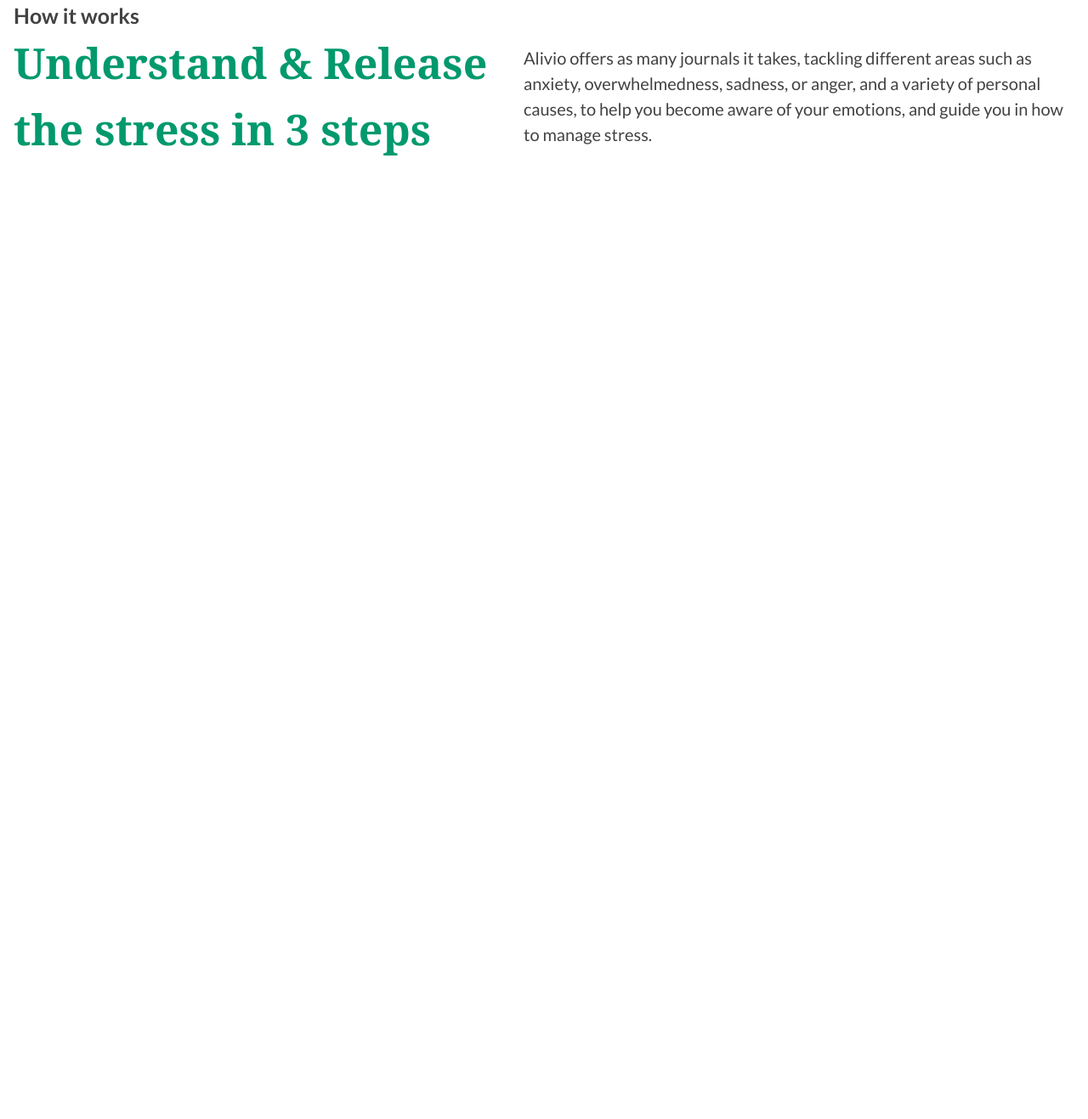
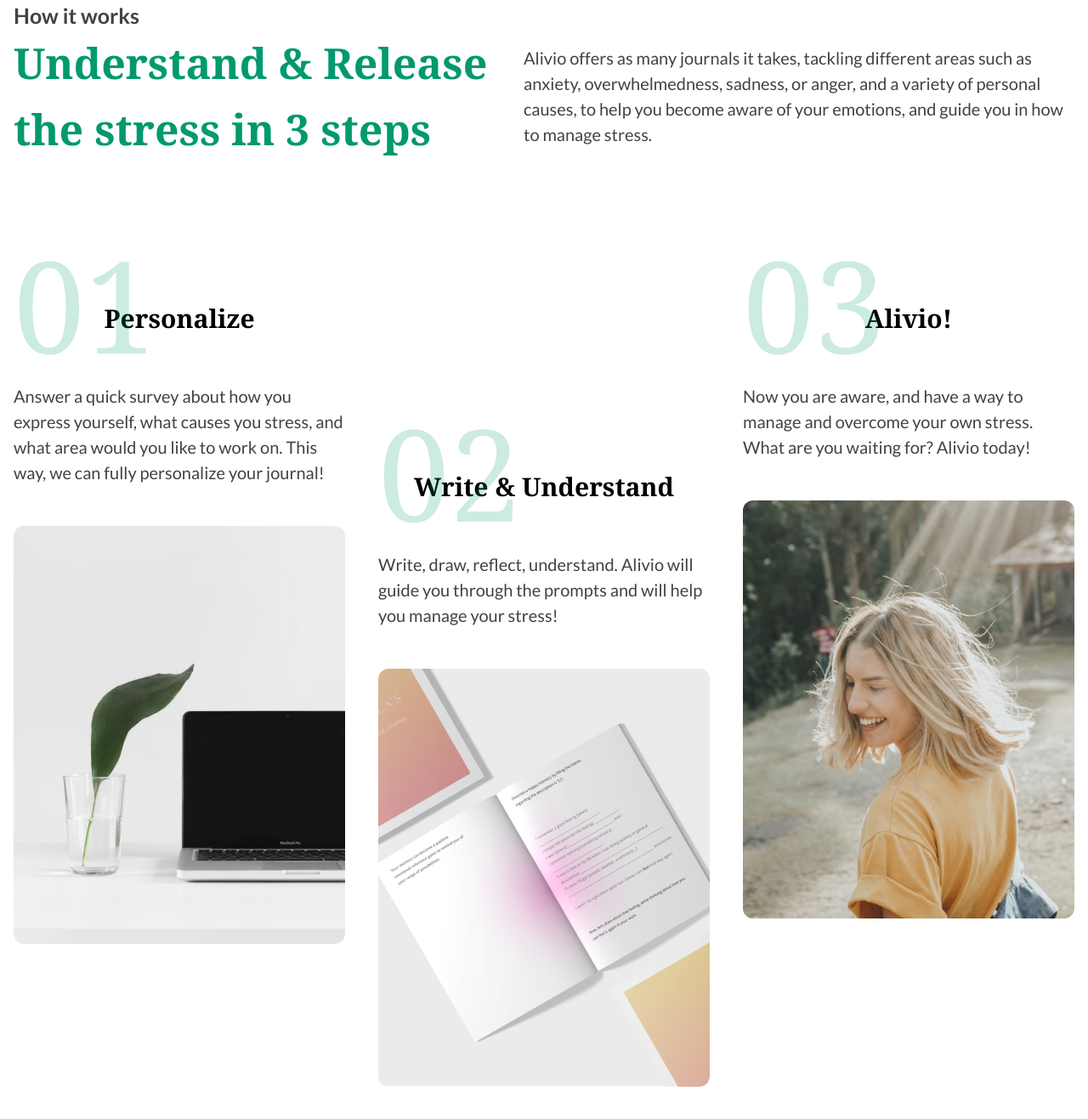
Before and after one commit to shokhmadaminov/alivio, a plain HTML site: page index.html in a window 1280 px wide. Shown: the part 1128-2445 px from the top of the page at 85% size. Before the commit the page ends 1370 px from the top, so only its background shows below. Drawn offline with Linux system fonts and the light colour scheme.

Commit message:
added works list section

```diff
--- a/css/main.css
+++ b/css/main.css
@@ -210,6 +210,7 @@ main {
   align-items: center;
   justify-content: space-between;
   gap: 1rem;
+  margin-bottom: 4rem;
 }
 .works-title {
   width: 100%;
@@ -218,6 +219,49 @@ main {
 .works-text {
   width: 100%;
   max-width: 670px;
+}
+.works-list {
+  counter-reset: item;
+  height: 1030px;
+  display: flex;
+  align-items: flex-start;
+  justify-content: space-between;
+  gap: 1rem;
+}
+.works-item {
+  width: 100%;
+  max-width: 390px;
+  position: relative;
+  padding-top: 6rem;
+}
+.works-item::before {
+  content: "0" counter(item);
+  counter-increment: item;
+  position: absolute;
+  top: 0;
+  left: 0;
+  font-family: var(--georgia);
+  font-weight: 400;
+  font-size: 9.375rem;
+  line-height: normal;
+  color: var(--primary-20-color);
+}
+.works-item:nth-child(2) {
+  align-self: end;
+}
+.works-item-title {
+  font-size: 1.875rem;
+  margin-bottom: 3.375rem;
+  color: var(--black-color);
+  text-align: center;
+}
+.works-item-text {
+  margin-bottom: 3rem;
+}
+.works-item-image {
+  width: 100%;
+  height: auto;
+  border-radius: 12px;
 }
 
 /* extra large */
@@ -293,7 +337,27 @@ main {
   .hero-title {
     font-size: 3rem;
   }
+  .works-top {
+    margin-bottom: 2rem;
+  }
+  .works-list {
+    height: 800px;
+  }
+  .works-item {
+    padding-top: 3rem;
+  }
+  .works-item::before {
+    font-size: 4rem;
+  }
+  .works-item-title {
+    font-size: 1.6rem;
+    margin-bottom: 1rem;
+  }
+  .works-item-text {
+    margin-bottom: 1rem;
+  }
 }
+
 /* extra small */
 @media (max-width: 640px) {
   html {
@@ -302,4 +366,9 @@ main {
   .works {
     padding: 4rem 0 4rem;
   }
+  .works-list {
+    height: auto;
+    flex-wrap: wrap;
+    justify-content: center;
+  }
 }
--- a/index.html
+++ b/index.html
@@ -91,6 +91,51 @@
               guide you in how to manage stress.
             </p>
           </div>
+          <ul class="works-list">
+            <li class="works-item">
+              <h2 class="works-item-title">Personalize</h2>
+              <p class="works-item-text">
+                Answer a quick survey about how you express yourself, what
+                causes you stress, and what area would you like to work on. This
+                way, we can fully personalize your journal!
+              </p>
+              <img
+                class="works-item-image"
+                src="./images/jpg/works-image-1.jpg"
+                alt="Personalize"
+                width="390"
+                height="492"
+              />
+            </li>
+            <li class="works-item">
+              <h2 class="works-item-title">Write & Understand</h2>
+              <p class="works-item-text">
+                Write, draw, reflect, understand. Alivio will guide you through
+                the prompts and will help you manage your stress!
+              </p>
+              <img
+                class="works-item-image"
+                src="./images/jpg/works-image-2.jpg"
+                alt="Write & Understand"
+                width="390"
+                height="492"
+              />
+            </li>
+            <li class="works-item">
+              <h2 class="works-item-title">Alivio!</h2>
+              <p class="works-item-text">
+                Now you are aware, and have a way to manage and overcome your
+                own stress. What are you waiting for? Alivio today!
+              </p>
+              <img
+                class="works-item-image"
+                src="./images/jpg/works-image-3.jpg"
+                alt="Alivio!"
+                width="390"
+                height="492"
+              />
+            </li>
+          </ul>
         </div>
       </div>
       <!-- how it works section end -->
```
Also changed, not shown: images/jpg/works-image-1.jpg (added), images/jpg/works-image-2.jpg (added), images/jpg/works-image-3.jpg (added).
